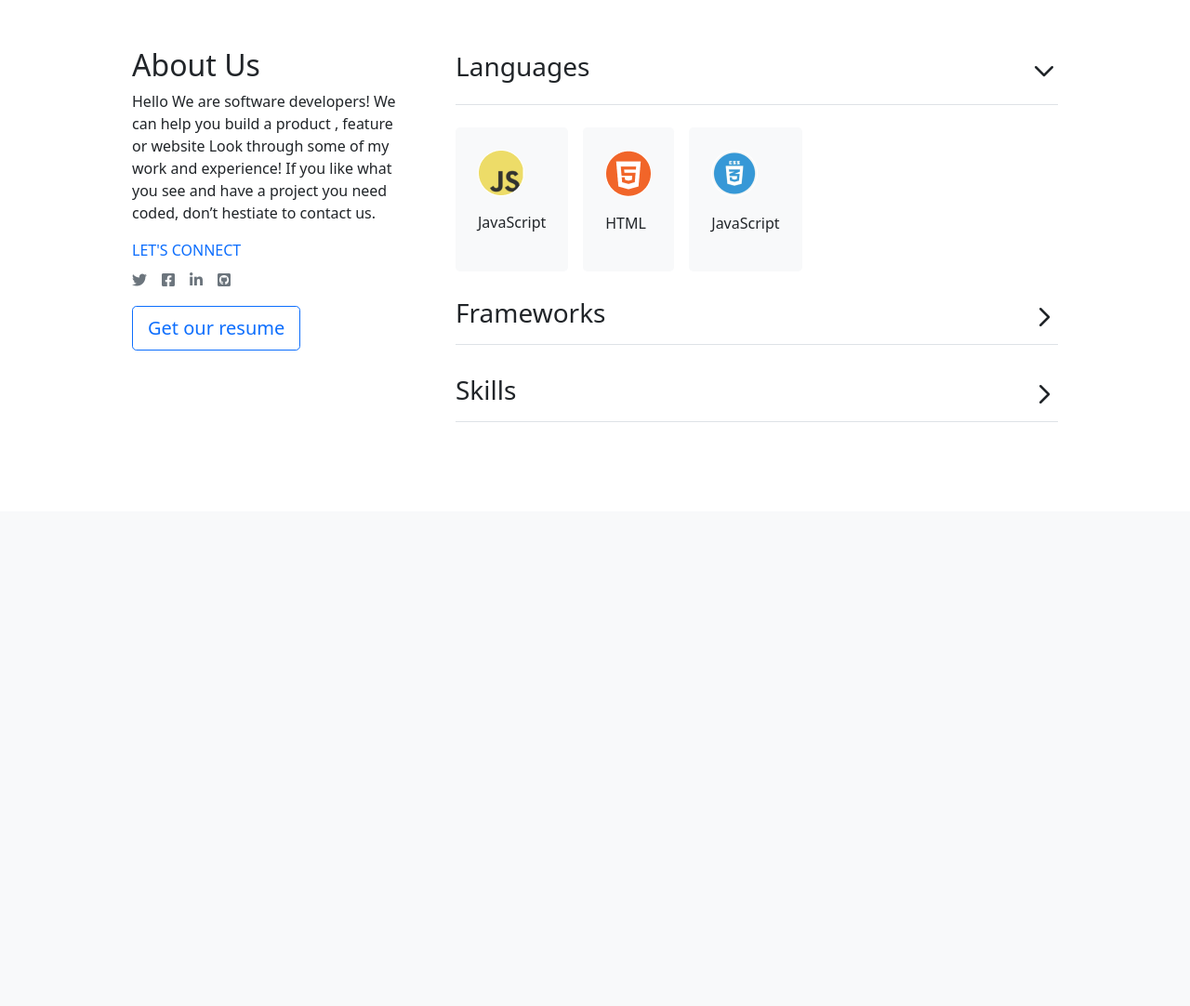
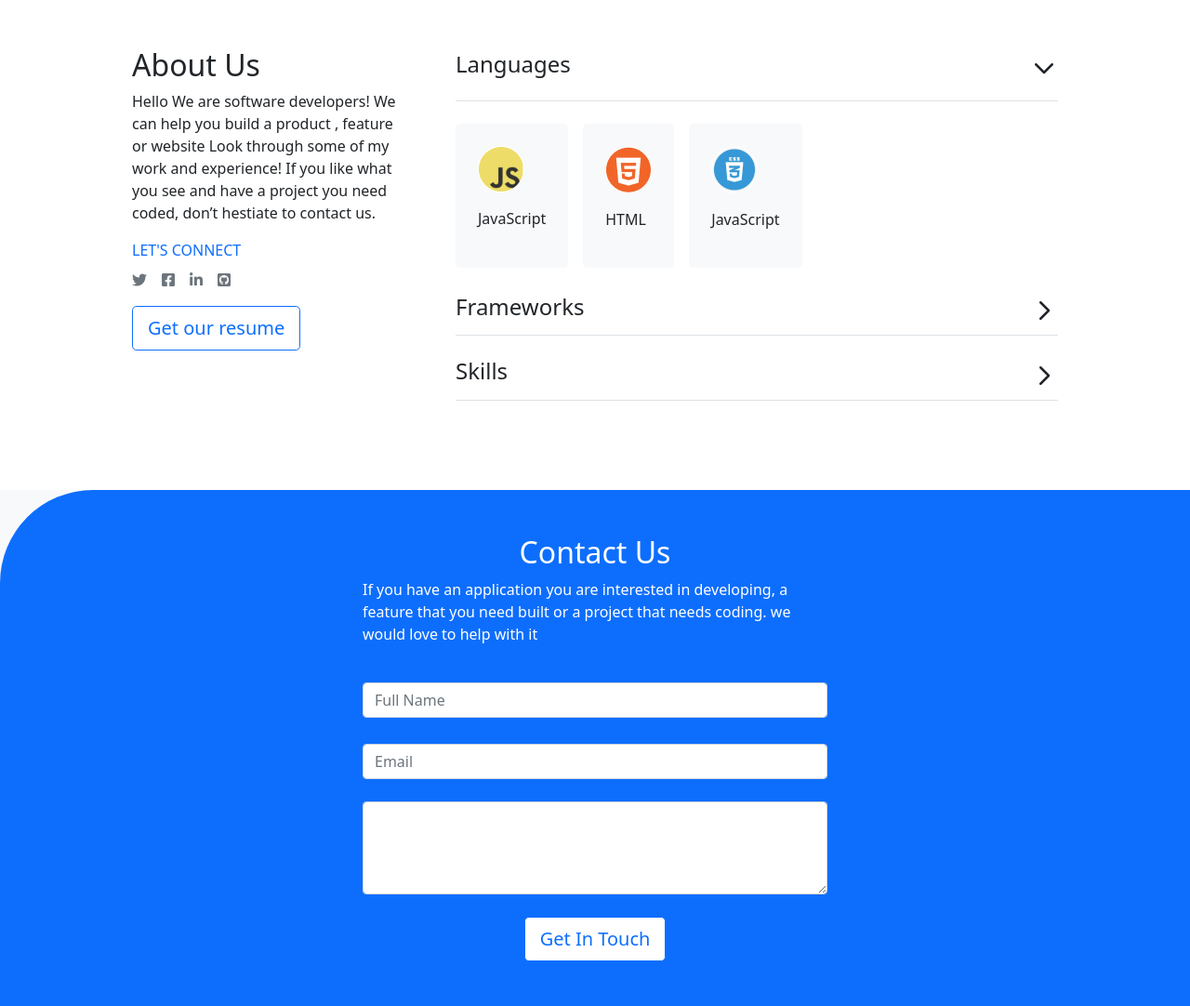
Before and after one commit to AmaduKamara/bootstrap-portfolio, a website: page index.html in a window 1280 px wide. Shown: the part 2492-3574 px from the top of the page at 93% size. Before the commit the page ends 3042 px from the top, so only its background shows below. Drawn offline with nearby package versions, Linux system fonts and the light colour scheme.

Commit message:
Built out and styled the footer contact section

```diff
--- a/index.html
+++ b/index.html
@@ -375,7 +375,7 @@
               pt-1
             "
           >
-            <h3>Languages</h3>
+            <h4>Languages</h4>
             <svg
               style="width: 30; height: 30"
               class="w-6 h-6"
@@ -416,7 +416,7 @@
               pt-1
             "
           >
-            <h3>Frameworks</h3>
+            <h4>Frameworks</h4>
             <svg
               style="width: 30; height: 30"
               class="w-6 h-6"
@@ -440,10 +440,10 @@
               align-items-center
               border-bottom
               py-2
-              mt-4
+              mt-3
             "
           >
-            <h3>Skills</h3>
+            <h4>Skills</h4>
             <svg
               style="width: 30; height: 30"
               class="w-6 h-6"
@@ -463,7 +463,59 @@
         </div>
       </div>
     </section>
-
+    <!--Contact Section-->
+    <footer
+      class="
+        container-fluid
+        d-flex
+        justify-content-center
+        flex-column
+        align-items-center
+        bg-primary
+        py-lg-5
+      "
+    >
+      <form style="width: 500px" class="text-white">
+        <h2 class="text-center">Contact Us</h2>
+        <p>
+          If you have an application you are interested in developing, a feature
+          that you need built or a project that needs coding. we would love to
+          help with it
+        </p>
+        <div class="mb-1">
+          <label for="exampleInputEmail1" class="form-label "></label>
+          <input
+            type="email"
+            class="form-control"
+            id="exampleInputEmail1"
+            aria-describedby="emailHelp"
+            placeholder="Full Name"
+          />
+        </div>
+        <div class="mb-4">
+          <label for="email" class="form-label m-0"></label>
+          <input
+            type="email"
+            class="form-control"
+            id="email"
+            placeholder="Email"
+          />
+        </div>
+        <div class="form-floating">
+          <textarea
+            class="form-control"
+            placeholder="Leave a comment here"
+            id="floatingTextarea2"
+            style="height: 100px"
+          ></textarea>
+        </div>
+        <div class="d-flex justify-content-center mt-4">
+          <button type="submit" class="btn btn-primary bg-white text-primary btn-lg">
+            Get In Touch
+          </button>
+        </div>
+      </form>
+    </footer>
     <!-- Option 1: Bootstrap Bundle with Popper -->
     <script
       src="https://cdn.jsdelivr.net/npm/bootstrap@5.0.2/dist/js/bootstrap.bundle.min.js"
--- a/main.css
+++ b/main.css
@@ -5,3 +5,7 @@
   background-size: cover;
   border-radius: 0 0 0 100px;
 }
+
+footer {
+  border-radius: 100px 0 0 0;
+}
```
